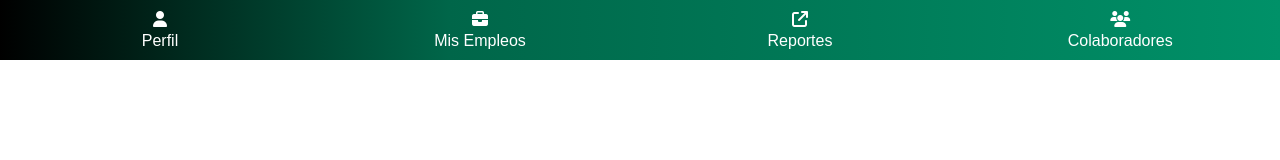
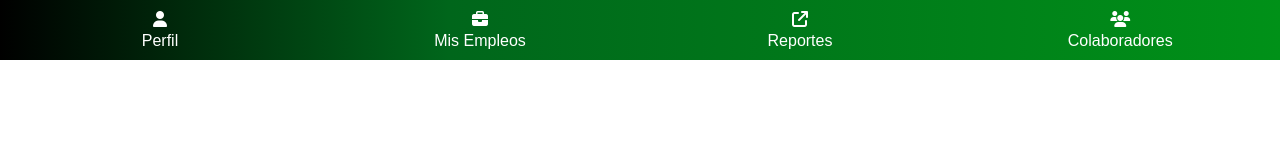
Before and after one commit to AleChacon34/AgileWare-Solutions---Proyecto, a plain HTML site: page Bolsa de Empleo/cssGeneral/barraNavegacionEmpresa.html in a window 1280 px wide. Drawn offline with Linux system fonts and the light colour scheme.

Commit message:
Cambios en la barra de navegacion de Empresa

```diff
--- a/Bolsa de Empleo/cssGeneral/barraNavegacionEmpresa.css
+++ b/Bolsa de Empleo/cssGeneral/barraNavegacionEmpresa.css
@@ -10,7 +10,7 @@ nav {
     flex-wrap: wrap;
     align-items: center;
     width: 100%;
-    background: linear-gradient(90deg, rgba(0,0,0,1) 0%, rgba(0,102,73,1) 35%, rgb(0, 145, 104) 100%);
+    background: linear-gradient(90deg, rgba(0,0,0,1) 0%, rgb(0, 102, 27) 35%, rgb(0, 145, 24) 100%);
     height: 60px;
 }
 
```
Also changed, not shown: Bolsa de Empleo/cssGeneral/barraNavegacion.css (renamed from Bolsa de Empleo/cssGeneral/barraNavegacionBuscador.css).
